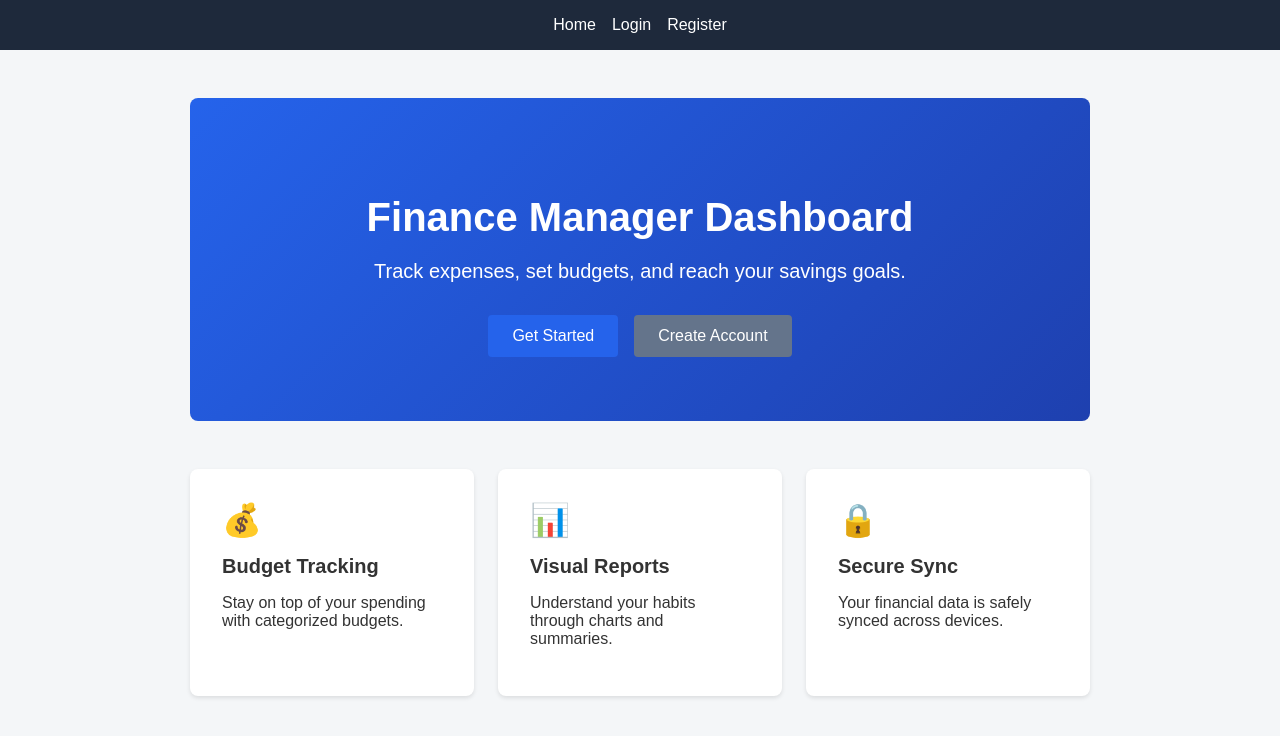
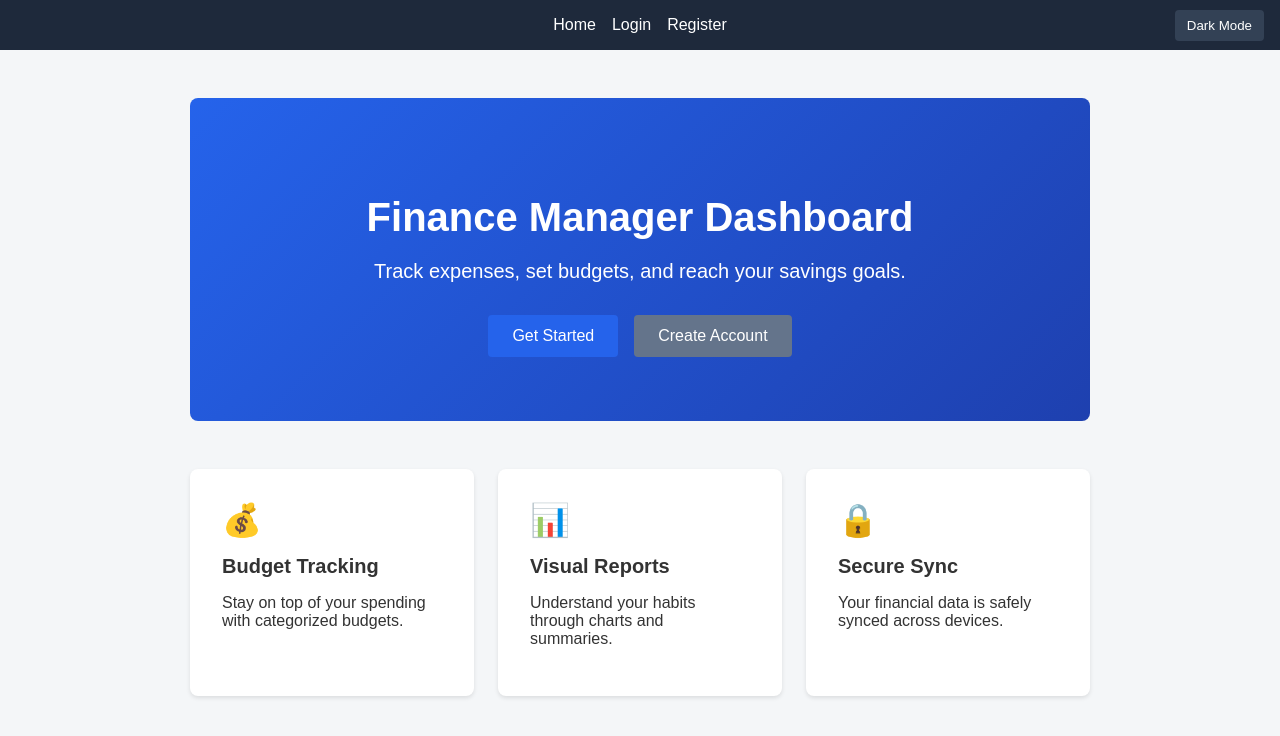
Before and after one commit to reecebaileyy/FinanceManagerDashboard, a React (Vite) app in the folder frontend/: page / in a window 1280 px wide. Shown: the top 736 px of the page. Built offline with nearby package versions, Linux system fonts and the light colour scheme.

Commit message:
Add dark mode toggle

```diff
--- a/frontend/src/App.jsx
+++ b/frontend/src/App.jsx
@@ -1,10 +1,16 @@
-import React from 'react';
+import React, { useState, useEffect } from 'react';
 import { BrowserRouter as Router, Routes, Route, Link } from 'react-router-dom';
 import Login from './pages/Login.jsx';
 import Register from './pages/Register.jsx';
 import Home from './pages/Home.jsx';
 
 function App() {
+  const [darkMode, setDarkMode] = useState(false);
+
+  useEffect(() => {
+    document.body.classList.toggle('dark-mode', darkMode);
+  }, [darkMode]);
+
   return (
     <Router>
       <header>
@@ -21,6 +27,12 @@ function App() {
             </li>
           </ul>
         </nav>
+        <button
+          className="dark-mode-toggle"
+          onClick={() => setDarkMode((prev) => !prev)}
+        >
+          {darkMode ? 'Light Mode' : 'Dark Mode'}
+        </button>
       </header>
       <Routes>
         <Route path="/" element={<Home />} />
--- a/frontend/src/styles.css
+++ b/frontend/src/styles.css
@@ -7,7 +7,26 @@ body {
 
 header {
   background-color: #1e293b;
-  padding: 1rem 0;
+  padding: 1rem;
+  display: flex;
+  align-items: center;
+  justify-content: center;
+  position: relative;
+}
+
+.dark-mode-toggle {
+  position: absolute;
+  right: 1rem;
+  background-color: #334155;
+  color: #fff;
+  border: none;
+  padding: 0.5rem 0.75rem;
+  border-radius: 4px;
+  cursor: pointer;
+}
+
+.dark-mode-toggle:hover {
+  background-color: #475569;
 }
 
 .nav-links {
@@ -108,3 +127,35 @@ header {
   margin-bottom: 0.5rem;
   font-size: 1.25rem;
 }
+
+/* Dark mode styles */
+body.dark-mode {
+  background-color: #0f172a;
+  color: #f1f5f9;
+}
+
+body.dark-mode header {
+  background-color: #0f172a;
+}
+
+body.dark-mode .feature-card {
+  background: #1e293b;
+  color: #f1f5f9;
+  box-shadow: 0 2px 4px rgba(0, 0, 0, 0.5);
+}
+
+body.dark-mode .button {
+  background-color: #475569;
+}
+
+body.dark-mode .button:hover {
+  background-color: #334155;
+}
+
+body.dark-mode .button-secondary {
+  background-color: #64748b;
+}
+
+body.dark-mode .button-secondary:hover {
+  background-color: #475569;
+}
```
